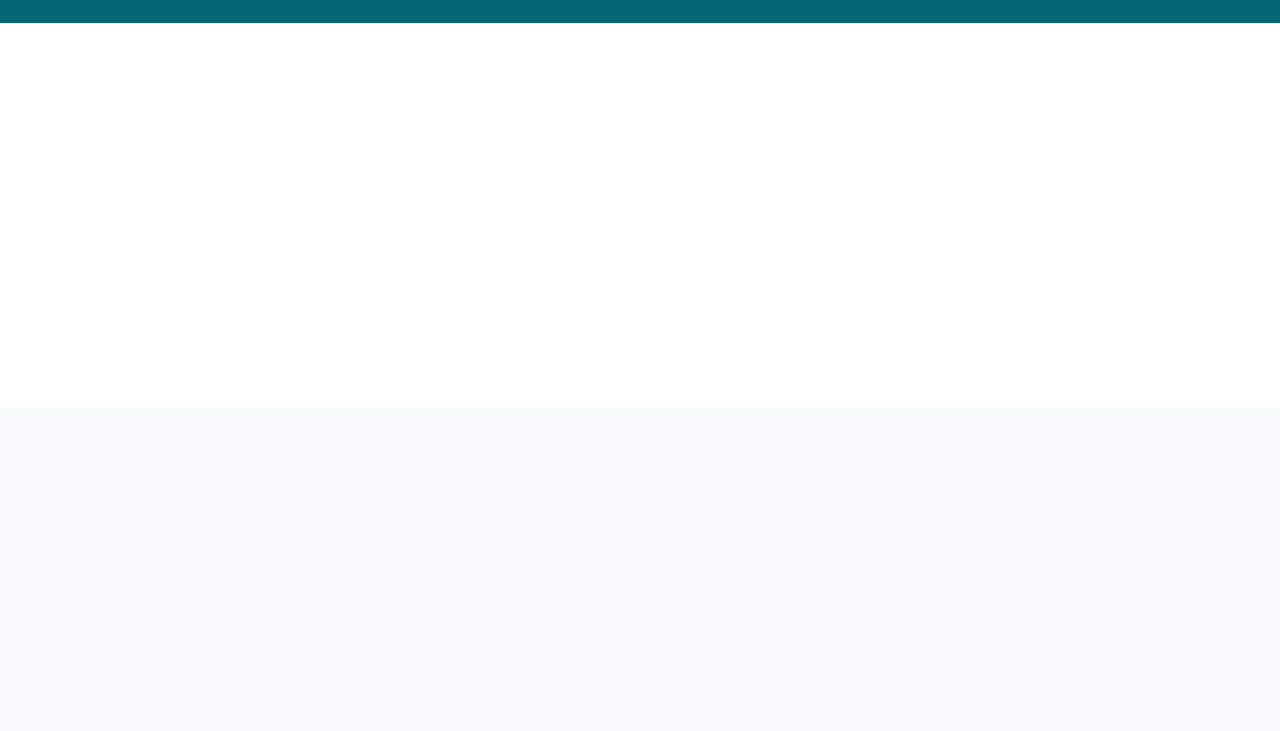
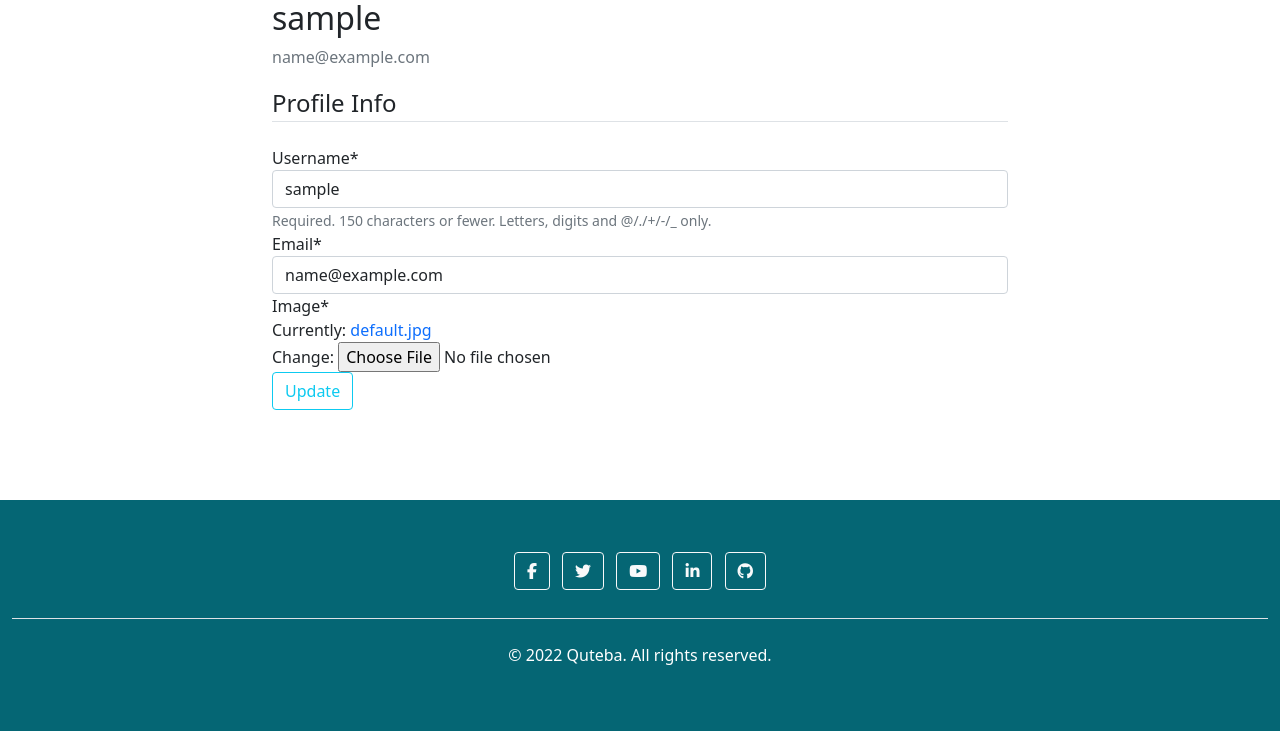
Before and after one commit to Amareteklay/quteba, a Django app: page /register/profile/ in a window 1280 px wide. Shown: the part 392-1123 px from the top of the page. Before the commit the page ends 415 px from the top, so only its background shows below. Run offline with Django 4.2, Linux system fonts and the light colour scheme; the visitor is signed in with stand-in values (Sample User, id 1); parts of the project's set-up code (start-up, migrations or seed data) failed here and were passed over; some libraries are stand-ins or nearby versions.

```diff
--- a/qblog/templates/qblog/post_detail.html
+++ b/qblog/templates/qblog/post_detail.html
@@ -8,7 +8,7 @@
         <div class="row g-0">
             <div class="col-md-6 masthead-text">
                 <h1 class="post-title">{{ post.title }}</h1>
-                <a href="#" class="post-subtitle"><i class="fa fa-user"></i> {{ post.author|title }} </a> <p class="d-inline">| {{ post.created_on }}</p>
+                <a href="#" class="post-subtitle"><img class="rounded-circle article-img profile-img" src="{{ post.author.profile.image.url }}"> {{ post.author|title }} </a> <p class="d-inline">| {{ post.created_on }}</p>
             </div>
             <div class="d-none d-md-block col-md-6 masthead-image">
                 {% if "placeholder" in post.featured_image.url %}
--- a/qforum/templates/qforum/forum_base.html
+++ b/qforum/templates/qforum/forum_base.html
@@ -10,7 +10,7 @@
         <div class="col-12 mt-3 left">
             <div class="row">
                 <div class="forum">
-                    <h1>Discussion Forum</h1>
+                    <h1>Quteba Forum</h1>
                     <!-- Code from https://www.bootdey.com/snippets/view/bs5-forum-list -->
                     <link href="https://code.ionicframework.com/ionicons/2.0.1/css/ionicons.min.css" rel="stylesheet">
                     <div class="container">
--- a/quteba/settings.py
+++ b/quteba/settings.py
@@ -161,7 +161,10 @@ STATICFILES_DIRS = [os.path.join(BASE_DIR, 'static'),
 
 STATIC_ROOT = os.path.join(BASE_DIR, 'staticfiles')
 
+MEDIA_ROOT = os.path.join(BASE_DIR, 'media')
+
 MEDIA_URL = '/media/'
+
 DEFAULT_FILE_STORAGE = 'cloudinary_storage.storage.MediaCloudinaryStorage'
 
 
--- a/quteba/urls.py
+++ b/quteba/urls.py
@@ -14,6 +14,8 @@ Including another URLconf
     2. Add a URL to urlpatterns:  path('blog/', include('blog.urls'))
 """
 from django.contrib import admin
+from django.conf import settings
+from django.conf.urls.static import static
 from django.urls import path, include
 
 urlpatterns = [
@@ -25,3 +27,6 @@ urlpatterns = [
     path('account/', include('allauth.urls')),
     path('register/', include('users.urls'), name='users_urls'),
 ]
+
+#if settings.DEBUG:
+ #   urlpatterns += static(settings.MEDIA_URL, document_root=settings.MEDIA_ROOT)
--- a/static/css/style.css
+++ b/static/css/style.css
@@ -200,3 +200,10 @@ a{
   color: #fff;
   border-bottom-color: #056674;
 }
+
+
+.profile-img {
+  height: 30px;
+  width: 30px;
+  border-radius: 50%;
+}
--- a/templates/base.html
+++ b/templates/base.html
@@ -45,8 +45,10 @@
           {% if user.is_authenticated %}
                     <li class="nav-item">
                         <a class="nav-link btn btn-signup btn-success" href="{% url 'profile' %}">Profile</a>
-                        <a class="nav-link btn btn-signup btn-success" href="{% url 'logout' %}">LOGOUT</a>
                     </li>
+                    <li class="nav-item">
+                      <a class="nav-link btn btn-signup btn-success" href="{% url 'logout' %}">LOGOUT</a>
+                  </li>
                     {% else %}
                     <li class="nav-item">
                         <a class="nav-link btn btn-signup btn-success" href="{% url 'register' %}">SIGN UP</a>
--- a/users/apps.py
+++ b/users/apps.py
@@ -4,3 +4,6 @@ from django.apps import AppConfig
 class UsersConfig(AppConfig):
     default_auto_field = 'django.db.models.BigAutoField'
     name = 'users'
+
+    def ready(self):
+        import users.signals
--- a/users/forms.py
+++ b/users/forms.py
@@ -2,6 +2,8 @@
 from django import forms
 from django.contrib.auth.models import User
 from django.contrib.auth.forms import UserCreationForm
+from .models import Profile
+
 
 class UserRegisterForm(UserCreationForm):
     email = forms.EmailField()
@@ -9,3 +11,17 @@ class UserRegisterForm(UserCreationForm):
     class Meta:
         model = User
         fields = ['username', 'email', 'password1', 'password2']
+
+# Create a UserUpdateForm to update username and email
+class UserUpdateForm(forms.ModelForm):
+    email = forms.EmailField()
+
+    class Meta:
+        model = User
+        fields = ['username', 'email']
+
+# Create a ProfileUpdateForm to update image
+class ProfileUpdateForm(forms.ModelForm):
+    class Meta:
+        model = Profile
+        fields = ['image']
--- a/users/models.py
+++ b/users/models.py
@@ -1,10 +1,23 @@
 from django.db import models
 from django.contrib.auth.models import User
+from PIL import Image
 
-## Code from https://www.devhandbook.com/django/user-profile/
+
 class Profile(models.Model):
     user = models.OneToOneField(User, on_delete=models.CASCADE)
     image = models.ImageField(default='default.jpg', upload_to='profile_pics')
 
     def __str__(self):
         return f'{self.user.username} Profile'
+
+    # Override the save method of the model
+    def save(self):
+        super().save()
+
+        #img = Image.open(self.image.name) # Open image
+
+        # resize image
+        """ if img.height > 300 or img.width > 300:
+            output_size = (300, 300)
+            img.thumbnail(output_size) # Resize image
+            img.save(self.image.path) # Save it again and override the larger image """
--- /dev/null
+++ b/users/signals.py
@@ -0,0 +1,16 @@
+## Code from https://www.devhandbook.com/django/user-profile/
+from django.db.models.signals import post_save
+from django.contrib.auth.models import User
+from django.dispatch import receiver
+from .models import Profile
+
+
+@receiver(post_save, sender=User)
+def create_profile(sender, instance, created, **kwargs):
+    if created:
+        Profile.objects.create(user=instance)
+
+
+@receiver(post_save, sender=User)
+def save_profile(sender, instance, **kwargs):
+    instance.profile.save()
--- a/users/templates/users/login.html
+++ b/users/templates/users/login.html
@@ -40,7 +40,7 @@ of your existing third party accounts. Or,
 </div>
 <div class="row">
   <div class="col-md-8 mt-3 offset-md-2">
-<form class="login" method="POST" action="{% url 'account_login' %}">
+<form class="login" method="POST" action="{% url 'login' %}">
   {% csrf_token %}
   {{ form.as_p }}
   {% if redirect_field_value %}
--- a/users/templates/users/logout.html
+++ b/users/templates/users/logout.html
@@ -15,7 +15,7 @@
 </div>
 <div class="row">
   <div class="col-md-8 mt-3 offset-md-2">
-<form method="post" action="{% url 'account_logout' %}">
+<form method="post" action="{% url 'logout' %}">
   {% csrf_token %}
   {% if redirect_field_value %}
   <input type="hidden" name="{{ redirect_field_name }}" value="{{ redirect_field_value }}"/>
--- a/users/templates/users/profile.html
+++ b/users/templates/users/profile.html
@@ -1,6 +1,9 @@
 {% extends "base.html" %}
 {% load crispy_forms_tags %}
 {% block content %}
+<div class="container account-container">
+  <div class="row">
+    <div class="col-md-8 mt-3 offset-md-2">
     <div class="content-section">
       <div class="media">
         <img class="rounded-circle account-img" src="{{ user.profile.image.url }}">
@@ -10,5 +13,19 @@
         </div>
       </div>
       <!-- FORM HERE -->
+      <form method="POST" enctype="multipart/form-data">
+        {% csrf_token %}
+        <fieldset class="form-group">
+            <legend class="border-bottom mb-4">Profile Info</legend>
+            {{ u_form|crispy }}
+            {{ p_form|crispy }}
+        </fieldset>
+        <div class="form-group">
+            <button class="btn btn-outline-info" type="submit">Update</button>
+        </div>
+    </form>
     </div>
+  </div>
+</div>
+</div>
 {% endblock content %}
--- a/users/views.py
+++ b/users/views.py
@@ -2,7 +2,8 @@
 from django.shortcuts import render, redirect
 from django.contrib import messages
 from django.contrib.auth.decorators import login_required
-from .forms import UserRegisterForm
+# Import User UpdateForm, ProfileUpdatForm
+from .forms import UserRegisterForm, UserUpdateForm, ProfileUpdateForm
 
 def register(request):
     if request.method == 'POST':
@@ -10,12 +11,33 @@ def register(request):
         if form.is_valid():
             form.save()
             username = form.cleaned_data.get('username')
-            messages.success(request, f'Account created for {username}!')
+            messages.success(request, f'Your account has been created! You are now able to log in')
             return redirect('login')
     else:
         form = UserRegisterForm()
     return render(request, 'users/register.html', {'form': form})
 
+# Update it here
 @login_required
 def profile(request):
-    return render(request, 'users/profile.html')
+    if request.method == 'POST':
+        u_form = UserUpdateForm(request.POST, instance=request.user)
+        p_form = ProfileUpdateForm(request.POST,
+                                   request.FILES,
+                                   instance=request.user.profile)
+        if u_form.is_valid() and p_form.is_valid():
+            u_form.save()
+            p_form.save()
+            messages.success(request, f'Your account has been updated!')
+            return redirect('profile') # Redirect back to profile page
+
+    else:
+        u_form = UserUpdateForm(instance=request.user)
+        p_form = ProfileUpdateForm(instance=request.user.profile)
+
+    context = {
+        'u_form': u_form,
+        'p_form': p_form
+    }
+
+    return render(request, 'users/profile.html', context)
```
Also changed, not shown: qforum/models.py (+16 -17 lines), qforum/templates/qforum/thread_detail.html (+10 -7 lines), qforum/templates/qforum/thread_list.html (+10 -14 lines), qforum/migrations/0006_remove_post_thread_thread_replies.py (added).
